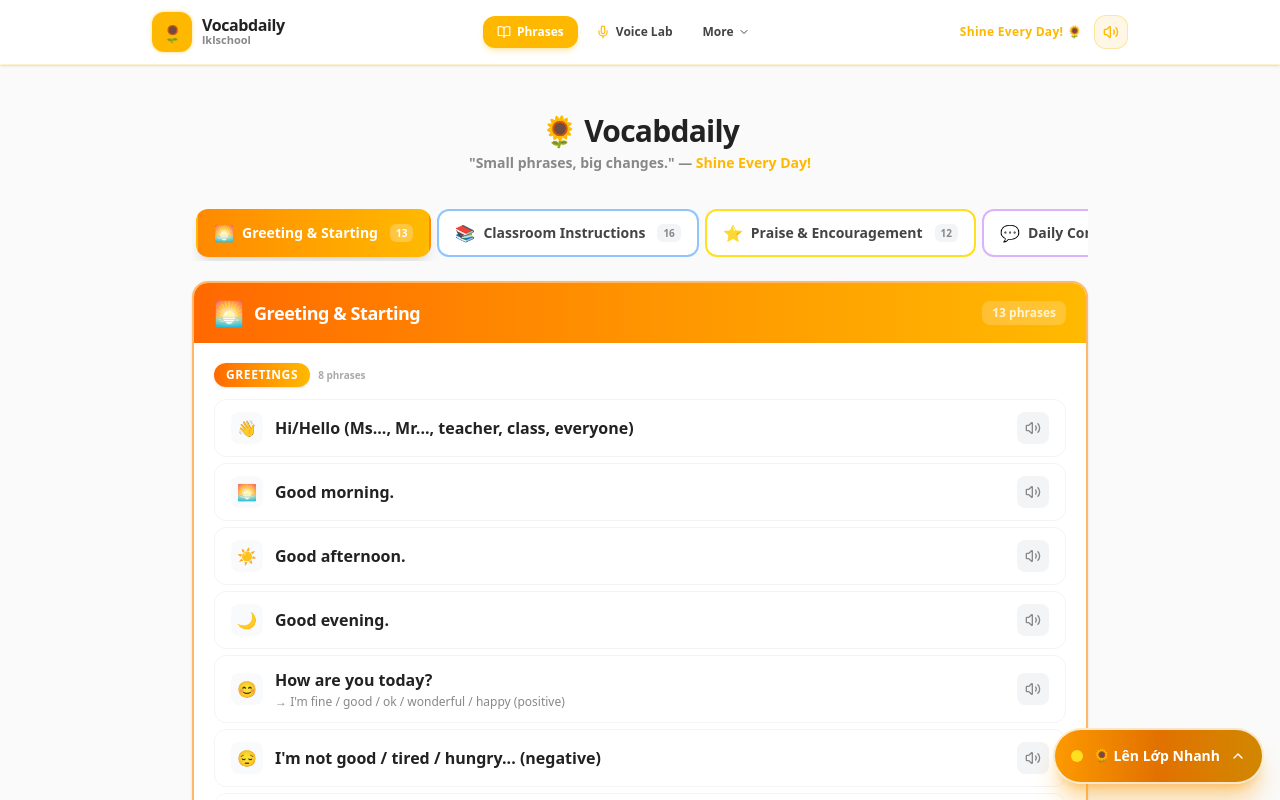
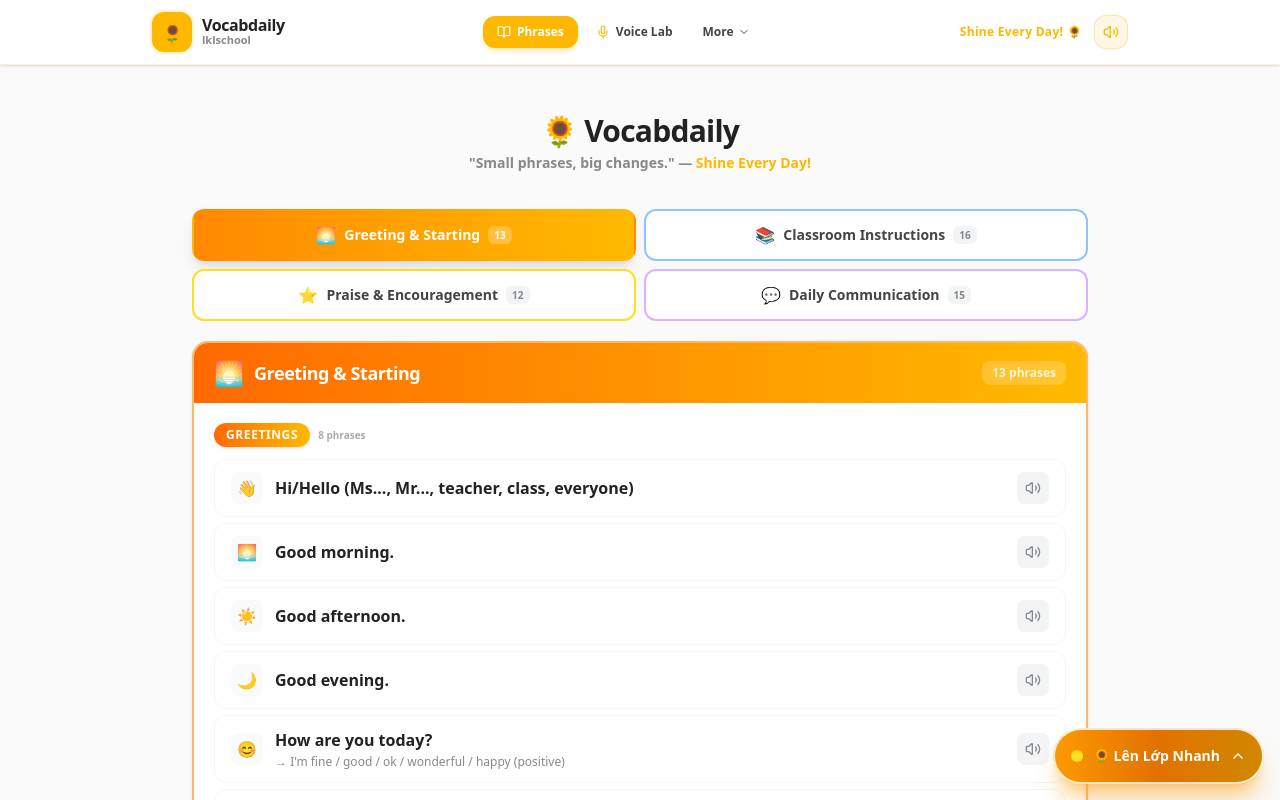
Before and after one commit to hoaithanhmathhnue-sys/englishmrshuong, a React (Vite) app: page / in a window 1280 px wide. Shown: the top 800 px of the page. Built offline with nearby package versions, Linux system fonts and the light colour scheme.

Commit message:
Add files via upload

```diff
--- a/src/components/DashboardTab.tsx
+++ b/src/components/DashboardTab.tsx
@@ -185,8 +185,8 @@
         </p>
       </div>
 
-      {/* ═══ 4 CATEGORY TABS (horizontal) ═══ */}
-      <div className="flex overflow-x-auto gap-1.5 pb-1 px-1 pr-4" style={{ scrollbarWidth: 'none', msOverflowStyle: 'none', WebkitOverflowScrolling: 'touch' }}>
+      {/* ═══ 4 CATEGORY TABS (Grid 2×2) ═══ */}
+      <div className="grid grid-cols-2 gap-2">
         {VOCAB_TAB_META.map(tab => {
           const isActive = activeCategory === tab.id;
           return (
@@ -194,16 +194,15 @@
               key={tab.id}
               id={`vocab-tab-${tab.shortLabel.toLowerCase()}`}
               onClick={() => setActiveCategory(tab.id)}
-              className={`shrink-0 flex items-center gap-2 px-4 py-2.5 rounded-xl text-xs sm:text-sm font-bold transition-all whitespace-nowrap border-2 ${
+              className={`flex items-center justify-center gap-2 px-3 py-3 rounded-xl text-xs sm:text-sm font-bold transition-all border-2 ${
                 isActive
-                  ? `bg-gradient-to-r ${tab.bgGradient} text-white border-transparent shadow-lg shadow-${tab.color}/20`
+                  ? `bg-gradient-to-r ${tab.bgGradient} text-white border-transparent shadow-lg`
                   : `bg-white ${tab.borderColor} text-[#444] hover:shadow-sm`
               }`}
             >
               <span className="text-base">{tab.icon}</span>
-              <span className="hidden sm:inline">{tab.label}</span>
-              <span className="sm:hidden">{tab.shortLabel}</span>
-              <span className={`ml-1 px-1.5 py-0.5 rounded-md text-[10px] font-black ${
+              <span className="truncate">{tab.label}</span>
+              <span className={`shrink-0 px-1.5 py-0.5 rounded-md text-[10px] font-black ${
                 isActive ? 'bg-white/25 text-white' : 'bg-gray-100 text-[#888]'
               }`}>
                 {tab.count}
```
